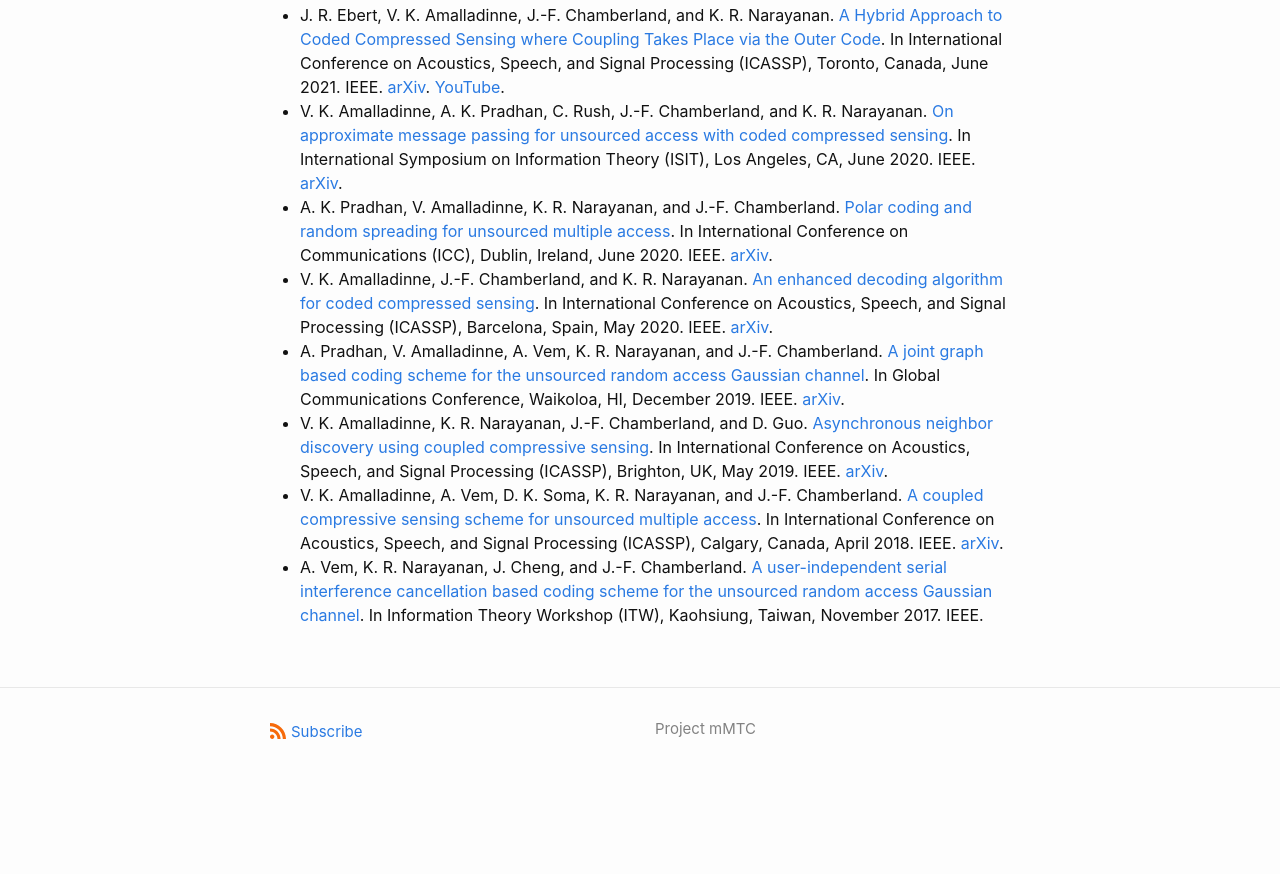
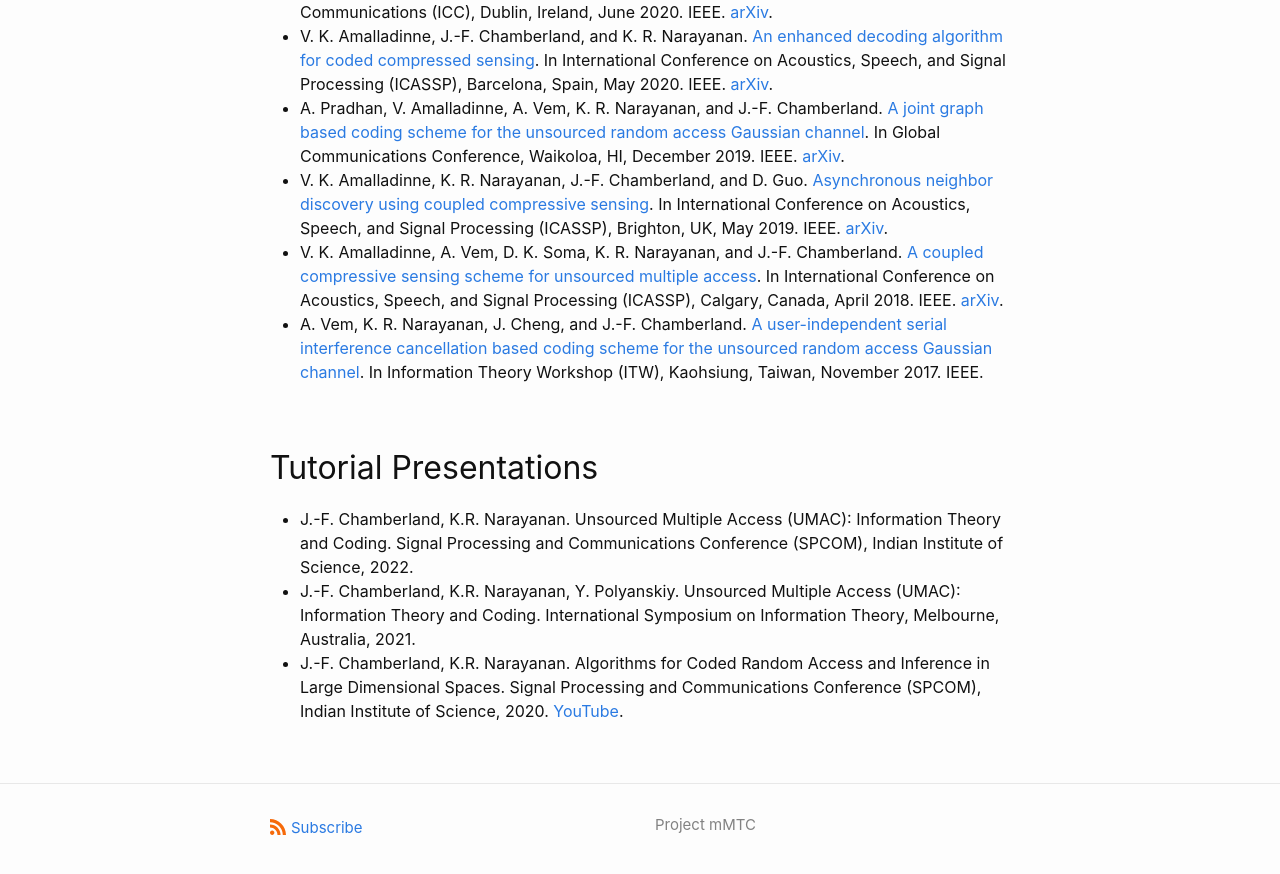
Before and after one commit to EngProjects/mMTC, a Jekyll site: the page built from publications.md, in a window 1280 px wide and 900 px high, scrolled down 1850 px. Shown: the top 874 px of the window. Built offline with Jekyll 4.4.1, drawn with Linux system fonts in a browser that asks for light colours; before the commit the page ends 2654 px from its top, so only the background shows below that; some of the changed text lies outside the part shown.

Commit message:
Update publications.md

```diff
--- a/publications.md
+++ b/publications.md
@@ -112,3 +102,17 @@ In International Conference on Acoustics, Speech, and Signal Processing (ICASSP)
 * A. Vem, K. R. Narayanan, J. Cheng, and J.-F. Chamberland.
 [A user-independent serial interference cancellation based coding scheme for the unsourced random access Gaussian channel](https://dx.doi.org/10.1109/ITW.2017.8278023).
 In Information Theory Workshop (ITW), Kaohsiung, Taiwan, November 2017. IEEE.
+
+
+## Tutorial Presentations
+
+* J.-F. Chamberland, K.R. Narayanan.
+Unsourced Multiple Access (UMAC): Information Theory and Coding.
+Signal Processing and Communications Conference (SPCOM), Indian Institute of Science, 2022.
+* J.-F. Chamberland, K.R. Narayanan, Y. Polyanskiy.
+Unsourced Multiple Access (UMAC): Information Theory and Coding.
+International Symposium on Information Theory, Melbourne, Australia, 2021.
+* J.-F. Chamberland, K.R. Narayanan.
+Algorithms for Coded Random Access and Inference in Large Dimensional Spaces.
+Signal Processing and Communications Conference (SPCOM), Indian Institute of Science, 2020.
+[YouTube](https://youtube.com/playlist?list=PLUd5FtcfdZfkT9gUpYw7q97yHUABQzZbL).
```
Also changed, not shown: other parts of publications.md (+0 -10 lines).
